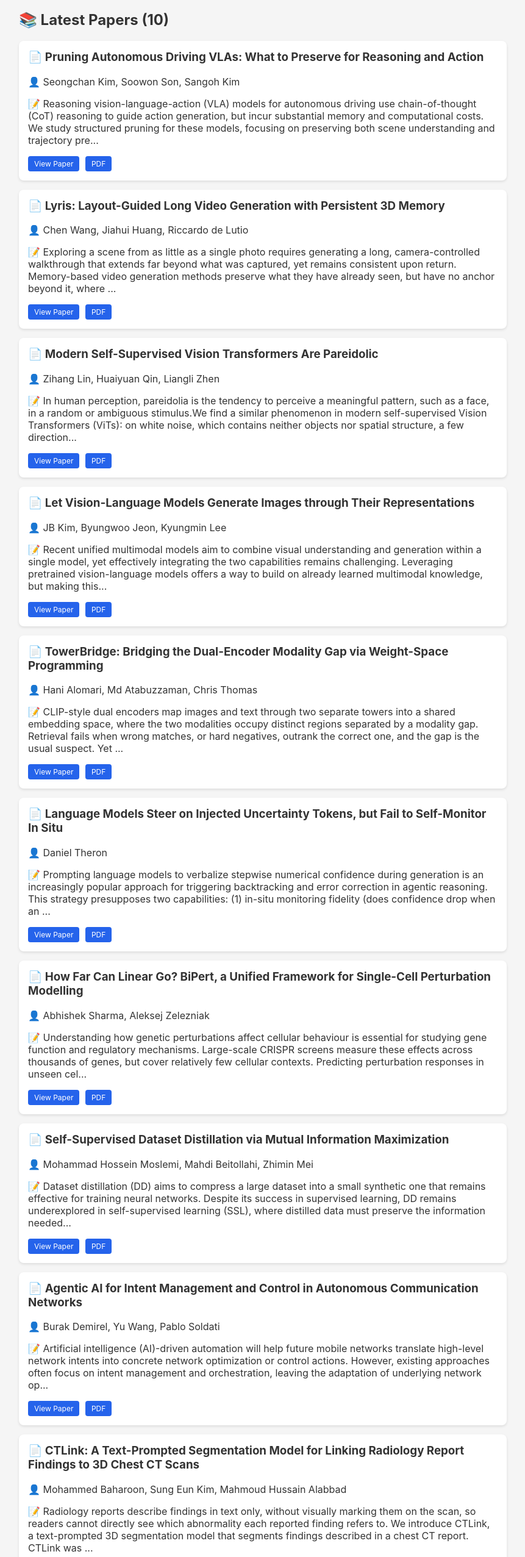
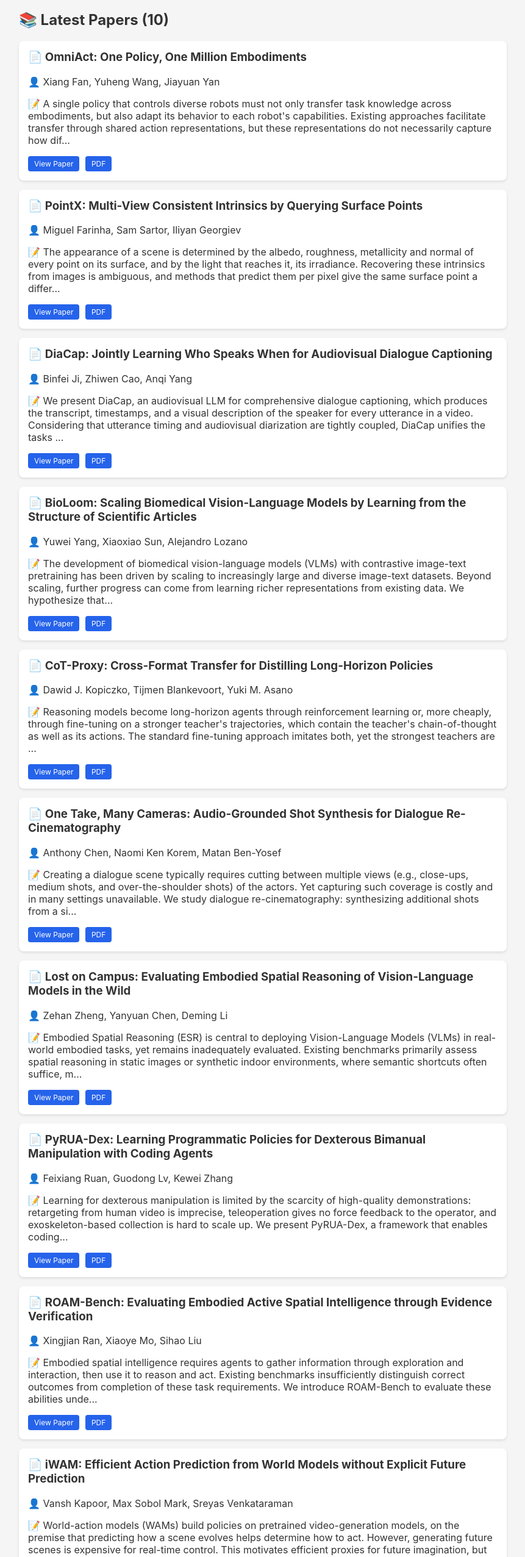
Before and after one commit to snow122/ai-daily-report, a plain HTML site: page index.html in a window 1280 px wide. Shown: the part 180-2733 px from the top of the page at 61% size, without its empty margins (209-1070 px from the left). Drawn offline with Linux system fonts and the light colour scheme.

Commit message:
deploy: 591365cb34b5073e92e5a1973b15cd0ff8d602ce

```diff
--- a/index.html
+++ b/index.html
@@ -2,7 +2,7 @@
 <html>
 <head>
     <meta charset="UTF-8">
-    <title>AI Daily Report - 2026-11-24</title>
+    <title>AI Daily Report - 2026-11-25</title>
     <style>
         body { font-family: -apple-system, sans-serif; max-width: 800px; margin: 0 auto; padding: 20px; background: #f5f5f5; color: #333; }
         .header { background: #2563eb; color: white; padding: 20px; border-radius: 8px; margin-bottom: 20px; }
@@ -15,88 +15,88 @@
 <body>
     <div class="header">
         <h1>🤖 AI Daily Report</h1>
-        <p>Date: 2026-11-24</p>
+        <p>Date: 2026-11-25</p>
     </div>
 
     <h2>📚 Latest Papers (10)</h2>
 
             <div class="card">
-                <h3>📄 Pruning Autonomous Driving VLAs: What to Preserve for Reasoning and Action</h3>
-                <p class="authors">👤 Seongchan Kim, Soowon Son, Sangoh Kim</p>
-                <p class="abstract">📝 Reasoning vision-language-action (VLA) models for autonomous driving use chain-of-thought (CoT) reasoning to guide action generation, but incur substantial memory and computational costs. We study structured pruning for these models, focusing on preserving both scene understanding and trajectory pre...</p>
-                <a href="http://arxiv.org/abs/2611.31240v1" target="_blank" class="btn">View Paper</a>
-                <a href="https://arxiv.org/pdf/2611.31240v1" target="_blank" class="btn">PDF</a>
+                <h3>📄 OmniAct: One Policy, One Million Embodiments</h3>
+                <p class="authors">👤 Xiang Fan, Yuheng Wang, Jiayuan Yan</p>
+                <p class="abstract">📝 A single policy that controls diverse robots must not only transfer task knowledge across embodiments, but also adapt its behavior to each robot's capabilities. Existing approaches facilitate transfer through shared action representations, but these representations do not necessarily capture how dif...</p>
+                <a href="http://arxiv.org/abs/2611.33158v1" target="_blank" class="btn">View Paper</a>
+                <a href="https://arxiv.org/pdf/2611.33158v1" target="_blank" class="btn">PDF</a>
             </div>
             <div class="card">
-                <h3>📄 Lyris: Layout-Guided Long Video Generation with Persistent 3D Memory</h3>
-                <p class="authors">👤 Chen Wang, Jiahui Huang, Riccardo de Lutio</p>
-                <p class="abstract">📝 Exploring a scene from as little as a single photo requires generating a long, camera-controlled walkthrough that extends far beyond what was captured, yet remains consistent upon return. Memory-based video generation methods preserve what they have already seen, but have no anchor beyond it, where ...</p>
-                <a href="http://arxiv.org/abs/2611.31239v1" target="_blank" class="btn">View Paper</a>
-                <a href="https://arxiv.org/pdf/2611.31239v1" target="_blank" class="btn">PDF</a>
+                <h3>📄 PointX: Multi-View Consistent Intrinsics by Querying Surface Points</h3>
+                <p class="authors">👤 Miguel Farinha, Sam Sartor, Iliyan Georgiev</p>
+                <p class="abstract">📝 The appearance of a scene is determined by the albedo, roughness, metallicity and normal of every point on its surface, and by the light that reaches it, its irradiance. Recovering these intrinsics from images is ambiguous, and methods that predict them per pixel give the same surface point a differ...</p>
+                <a href="http://arxiv.org/abs/2611.33157v1" target="_blank" class="btn">View Paper</a>
+                <a href="https://arxiv.org/pdf/2611.33157v1" target="_blank" class="btn">PDF</a>
             </div>
             <div class="card">
-                <h3>📄 Modern Self-Supervised Vision Transformers Are Pareidolic</h3>
-                <p class="authors">👤 Zihang Lin, Huaiyuan Qin, Liangli Zhen</p>
-                <p class="abstract">📝 In human perception, pareidolia is the tendency to perceive a meaningful pattern, such as a face, in a random or ambiguous stimulus.We find a similar phenomenon in modern self-supervised Vision Transformers (ViTs): on white noise, which contains neither objects nor spatial structure, a few direction...</p>
-                <a href="http://arxiv.org/abs/2611.31238v1" target="_blank" class="btn">View Paper</a>
-                <a href="https://arxiv.org/pdf/2611.31238v1" target="_blank" class="btn">PDF</a>
+                <h3>📄 DiaCap: Jointly Learning Who Speaks When for Audiovisual Dialogue Captioning</h3>
+                <p class="authors">👤 Binfei Ji, Zhiwen Cao, Anqi Yang</p>
+                <p class="abstract">📝 We present DiaCap, an audiovisual LLM for comprehensive dialogue captioning, which produces the transcript, timestamps, and a visual description of the speaker for every utterance in a video. Considering that utterance timing and audiovisual diarization are tightly coupled, DiaCap unifies the tasks ...</p>
+                <a href="http://arxiv.org/abs/2611.33153v1" target="_blank" class="btn">View Paper</a>
+                <a href="https://arxiv.org/pdf/2611.33153v1" target="_blank" class="btn">PDF</a>
             </div>
             <div class="card">
-                <h3>📄 Let Vision-Language Models Generate Images through Their Representations</h3>
-                <p class="authors">👤 JB Kim, Byungwoo Jeon, Kyungmin Lee</p>
-                <p class="abstract">📝 Recent unified multimodal models aim to combine visual understanding and generation within a single model, yet effectively integrating the two capabilities remains challenging. Leveraging pretrained vision-language models offers a way to build on already learned multimodal knowledge, but making this...</p>
-                <a href="http://arxiv.org/abs/2611.31237v1" target="_blank" class="btn">View Paper</a>
-                <a href="https://arxiv.org/pdf/2611.31237v1" target="_blank" class="btn">PDF</a>
+                <h3>📄 BioLoom: Scaling Biomedical Vision-Language Models by Learning from the Structure of Scientific Articles</h3>
+                <p class="authors">👤 Yuwei Yang, Xiaoxiao Sun, Alejandro Lozano</p>
+                <p class="abstract">📝 The development of biomedical vision-language models (VLMs) with contrastive image-text pretraining has been driven by scaling to increasingly large and diverse image-text datasets. Beyond scaling, further progress can come from learning richer representations from existing data. We hypothesize that...</p>
+                <a href="http://arxiv.org/abs/2611.33151v1" target="_blank" class="btn">View Paper</a>
+                <a href="https://arxiv.org/pdf/2611.33151v1" target="_blank" class="btn">PDF</a>
             </div>
             <div class="card">
-                <h3>📄 TowerBridge: Bridging the Dual-Encoder Modality Gap via Weight-Space Programming</h3>
-                <p class="authors">👤 Hani Alomari, Md Atabuzzaman, Chris Thomas</p>
-                <p class="abstract">📝 CLIP-style dual encoders map images and text through two separate towers into a shared embedding space, where the two modalities occupy distinct regions separated by a modality gap. Retrieval fails when wrong matches, or hard negatives, outrank the correct one, and the gap is the usual suspect. Yet ...</p>
-                <a href="http://arxiv.org/abs/2611.31233v1" target="_blank" class="btn">View Paper</a>
-                <a href="https://arxiv.org/pdf/2611.31233v1" target="_blank" class="btn">PDF</a>
+                <h3>📄 CoT-Proxy: Cross-Format Transfer for Distilling Long-Horizon Policies</h3>
+                <p class="authors">👤 Dawid J. Kopiczko, Tijmen Blankevoort, Yuki M. Asano</p>
+                <p class="abstract">📝 Reasoning models become long-horizon agents through reinforcement learning or, more cheaply, through fine-tuning on a stronger teacher's trajectories, which contain the teacher's chain-of-thought as well as its actions. The standard fine-tuning approach imitates both, yet the strongest teachers are ...</p>
+                <a href="http://arxiv.org/abs/2611.33148v1" target="_blank" class="btn">View Paper</a>
+                <a href="https://arxiv.org/pdf/2611.33148v1" target="_blank" class="btn">PDF</a>
             </div>
             <div class="card">
-                <h3>📄 Language Models Steer on Injected Uncertainty Tokens, but Fail to Self-Monitor In Situ</h3>
-                <p class="authors">👤 Daniel Theron</p>
-                <p class="abstract">📝 Prompting language models to verbalize stepwise numerical confidence during generation is an increasingly popular approach for triggering backtracking and error correction in agentic reasoning. This strategy presupposes two capabilities: (1) in-situ monitoring fidelity (does confidence drop when an ...</p>
-                <a href="http://arxiv.org/abs/2611.31228v1" target="_blank" class="btn">View Paper</a>
-                <a href="https://arxiv.org/pdf/2611.31228v1" target="_blank" class="btn">PDF</a>
+                <h3>📄 One Take, Many Cameras: Audio-Grounded Shot Synthesis for Dialogue Re-Cinematography</h3>
+                <p class="authors">👤 Anthony Chen, Naomi Ken Korem, Matan Ben-Yosef</p>
+                <p class="abstract">📝 Creating a dialogue scene typically requires cutting between multiple views (e.g., close-ups, medium shots, and over-the-shoulder shots) of the actors. Yet capturing such coverage is costly and in many settings unavailable. We study dialogue re-cinematography: synthesizing additional shots from a si...</p>
+                <a href="http://arxiv.org/abs/2611.33147v1" target="_blank" class="btn">View Paper</a>
+                <a href="https://arxiv.org/pdf/2611.33147v1" target="_blank" class="btn">PDF</a>
             </div>
             <div class="card">
-                <h3>📄 How Far Can Linear Go? BiPert, a Unified Framework for Single-Cell Perturbation Modelling</h3>
-                <p class="authors">👤 Abhishek Sharma, Aleksej Zelezniak</p>
-                <p class="abstract">📝 Understanding how genetic perturbations affect cellular behaviour is essential for studying gene function and regulatory mechanisms. Large-scale CRISPR screens measure these effects across thousands of genes, but cover relatively few cellular contexts. Predicting perturbation responses in unseen cel...</p>
-                <a href="http://arxiv.org/abs/2611.31227v1" target="_blank" class="btn">View Paper</a>
-                <a href="https://arxiv.org/pdf/2611.31227v1" target="_blank" class="btn">PDF</a>
+                <h3>📄 Lost on Campus: Evaluating Embodied Spatial Reasoning of Vision-Language Models in the Wild</h3>
+                <p class="authors">👤 Zehan Zheng, Yanyuan Chen, Deming Li</p>
+                <p class="abstract">📝 Embodied Spatial Reasoning (ESR) is central to deploying Vision-Language Models (VLMs) in real-world embodied tasks, yet remains inadequately evaluated. Existing benchmarks primarily assess spatial reasoning in static images or synthetic indoor environments, where semantic shortcuts often suffice, m...</p>
+                <a href="http://arxiv.org/abs/2611.33145v1" target="_blank" class="btn">View Paper</a>
+                <a href="https://arxiv.org/pdf/2611.33145v1" target="_blank" class="btn">PDF</a>
             </div>
             <div class="card">
-                <h3>📄 Self-Supervised Dataset Distillation via Mutual Information Maximization</h3>
-                <p class="authors">👤 Mohammad Hossein Moslemi, Mahdi Beitollahi, Zhimin Mei</p>
-                <p class="abstract">📝 Dataset distillation (DD) aims to compress a large dataset into a small synthetic one that remains effective for training neural networks. Despite its success in supervised learning, DD remains underexplored in self-supervised learning (SSL), where distilled data must preserve the information needed...</p>
-                <a href="http://arxiv.org/abs/2611.31225v1" target="_blank" class="btn">View Paper</a>
-                <a href="https://arxiv.org/pdf/2611.31225v1" target="_blank" class="btn">PDF</a>
+                <h3>📄 PyRUA-Dex: Learning Programmatic Policies for Dexterous Bimanual Manipulation with Coding Agents</h3>
+                <p class="authors">👤 Feixiang Ruan, Guodong Lv, Kewei Zhang</p>
+                <p class="abstract">📝 Learning for dexterous manipulation is limited by the scarcity of high-quality demonstrations: retargeting from human video is imprecise, teleoperation gives no force feedback to the operator, and exoskeleton-based collection is hard to scale up. We present PyRUA-Dex, a framework that enables coding...</p>
+                <a href="http://arxiv.org/abs/2611.33144v1" target="_blank" class="btn">View Paper</a>
+                <a href="https://arxiv.org/pdf/2611.33144v1" target="_blank" class="btn">PDF</a>
             </div>
             <div class="card">
-                <h3>📄 Agentic AI for Intent Management and Control in Autonomous Communication Networks</h3>
-                <p class="authors">👤 Burak Demirel, Yu Wang, Pablo Soldati</p>
-                <p class="abstract">📝 Artificial intelligence (AI)-driven automation will help future mobile networks translate high-level network intents into concrete network optimization or control actions. However, existing approaches often focus on intent management and orchestration, leaving the adaptation of underlying network op...</p>
-                <a href="http://arxiv.org/abs/2611.31223v1" target="_blank" class="btn">View Paper</a>
-                <a href="https://arxiv.org/pdf/2611.31223v1" target="_blank" class="btn">PDF</a>
+                <h3>📄 ROAM-Bench: Evaluating Embodied Active Spatial Intelligence through Evidence Verification</h3>
+                <p class="authors">👤 Xingjian Ran, Xiaoye Mo, Sihao Liu</p>
+                <p class="abstract">📝 Embodied spatial intelligence requires agents to gather information through exploration and interaction, then use it to reason and act. Existing benchmarks insufficiently distinguish correct outcomes from completion of these task requirements. We introduce ROAM-Bench to evaluate these abilities unde...</p>
+                <a href="http://arxiv.org/abs/2611.33143v1" target="_blank" class="btn">View Paper</a>
+                <a href="https://arxiv.org/pdf/2611.33143v1" target="_blank" class="btn">PDF</a>
             </div>
             <div class="card">
-                <h3>📄 CTLink: A Text-Prompted Segmentation Model for Linking Radiology Report Findings to 3D Chest CT Scans</h3>
-                <p class="authors">👤 Mohammed Baharoon, Sung Eun Kim, Mahmoud Hussain Alabbad</p>
-                <p class="abstract">📝 Radiology reports describe findings in text only, without visually marking them on the scan, so readers cannot directly see which abnormality each reported finding refers to. We introduce CTLink, a text-prompted 3D segmentation model that segments findings described in a chest CT report. CTLink was ...</p>
-                <a href="http://arxiv.org/abs/2611.31222v1" target="_blank" class="btn">View Paper</a>
-                <a href="https://arxiv.org/pdf/2611.31222v1" target="_blank" class="btn">PDF</a>
+                <h3>📄 iWAM: Efficient Action Prediction from World Models without Explicit Future Prediction</h3>
+                <p class="authors">👤 Vansh Kapoor, Max Sobol Mark, Sreyas Venkataraman</p>
+                <p class="abstract">📝 World-action models (WAMs) build policies on pretrained video-generation models, on the premise that predicting how a scene evolves helps determine how to act. However, generating future scenes is expensive for real-time control. This motivates efficient proxies for future imagination, but how to tr...</p>
+                <a href="http://arxiv.org/abs/2611.33141v1" target="_blank" class="btn">View Paper</a>
+                <a href="https://arxiv.org/pdf/2611.33141v1" target="_blank" class="btn">PDF</a>
             </div>
 
     <h2>📰 News & Updates</h2>
 
         <div class="news-item">
-            <h4>🔹 Raising the stakes for enterprise networks with AI modernization</h4>
-            <p>Enterprise networks are under severe strain. As companies rush to deploy artificial intelligence, the technology is quickly becoming the biggest sourc...</p>
-            <a href="https://www.technologyreview.com/2026/11/24/1148091/raising-the-stakes-for-enterprise-networks-with-ai-modernization/" target="_blank">Read More →</a>
+            <h4>🔹 AI is straining America’s open records systems</h4>
+            <p>In Panton, Vermont, population 660, town clerk Kyle Rowe did it all. He crafted budgets, paid vendors, handled property tax disputes, and served as th...</p>
+            <a href="https://www.technologyreview.com/2026/11/25/1149702/ai-is-straining-americas-open-records-systems/" target="_blank">Read More →</a>
         </div>
         <div class="news-item">
             <h4>🔹 A legendary philosopher isn’t buying Anthropic’s consciousness argument</h4>
```
